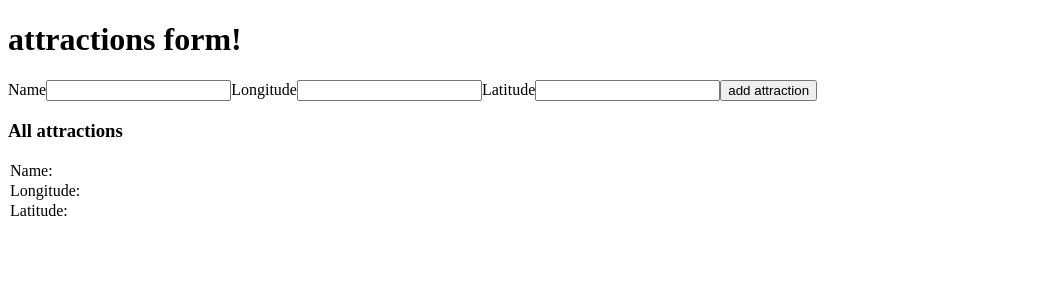
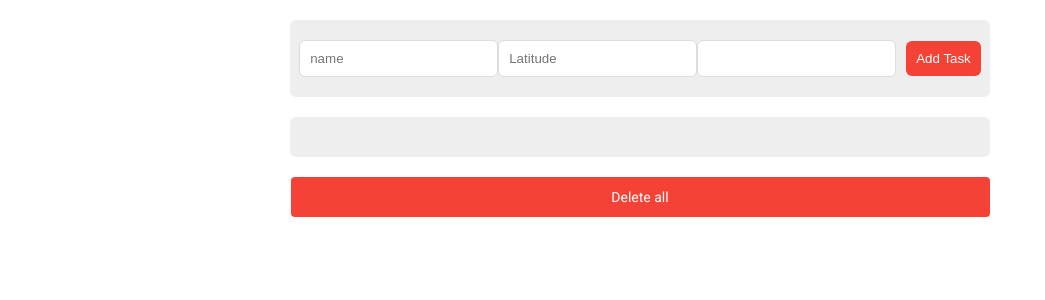
Before and after one commit to MairaGalvao/location-map-weather, an Angular app in the folder location-map/: page / in a window 1280 px wide. Shown: the top 300 px of the page, without its empty margins (0-1045 px from the left). Built offline with nearby package versions, Linux system fonts and the light colour scheme; no server answers.

Commit message:
uninstall material ui packages

```diff
--- a/location-map/angular.json
+++ b/location-map/angular.json
@@ -27,7 +27,6 @@
             "styles": [
               "src/styles.css",
               "./node_modules/leaflet/dist/leaflet.css"
-
             ],
             "scripts": []
           },
@@ -89,9 +88,9 @@
               "src/assets"
             ],
             "styles": [
+
               "node_modules/leaflet/dist/leaflet.css",
               "src/styles.css"
-
             ],
             "scripts": []
           }
--- a/location-map/package.json
+++ b/location-map/package.json
@@ -11,6 +11,7 @@
   "private": true,
   "dependencies": {
     "@angular/animations": "^15.1.0",
+    "@angular/cdk": "^15.1.3",
     "@angular/common": "^15.1.0",
     "@angular/compiler": "^15.1.0",
     "@angular/core": "^15.1.0",
--- a/location-map/src/app/app.component.css
+++ b/location-map/src/app/app.component.css
@@ -0,0 +1,85 @@
+body {
+  font-family: Arial, Helvetica, sans-serif;
+}
+.container {
+  width: 700px;
+  margin: 20px auto;
+}
+.form {
+  background-color: #eee;
+  border-radius: 6px;
+  padding: 20px;
+  display: flex;
+  align-items: center;
+  justify-content: center;
+}
+.input {
+  padding: 10px;
+  border: 1px solid #ddd;
+  border-radius: 6px;
+  flex: 1;
+}
+.input:focus , .add:focus{
+  outline: none;
+}
+.add {
+  border: none;
+  background-color: #f44336;
+  color: white;
+  padding: 10px;
+  border-radius: 6px;
+  margin-left: 10px;
+  cursor: pointer;
+}
+.tasks {
+  background-color: #eee;
+  margin-top: 20px;
+  border-radius: 6px;
+  padding: 20px;
+}
+.tasks .task {
+  background-color: white;
+  padding: 10px;
+  border-radius: 6px;
+  display: flex;
+  justify-content: space-between;
+  align-items: center;
+  transition: 0.3s;
+  cursor: pointer;
+  border: 1px solid #ccc;
+}
+.tasks .task:not(:last-child) {
+  margin-bottom: 15px;
+}
+.tasks .task:hover {
+  background-color: #f7f7f7;
+}
+.tasks .task.done {
+  opacity: 0.5;
+  position: relative;
+}
+.task.done::after {
+  position: absolute;
+  content: "";
+}
+.tasks .task span {
+  font-weight: bold;
+  font-size: 10px;
+  background-color: red;
+  color: white;
+  padding: 2px 6px;
+  border-radius: 4px;
+  cursor: pointer;
+}
+.delete-all {
+  width: calc(100% - 25px);
+  margin: auto;
+  padding: 12px;
+  text-align: center;
+  font-size: 14px;
+  color: white;
+  background-color: #f44336;
+  margin-top: 20px;
+  cursor: pointer;
+  border-radius: 4px;
+}
--- a/location-map/src/app/app.component.ts
+++ b/location-map/src/app/app.component.ts
@@ -6,7 +6,7 @@ import { Observable } from 'rxjs/internal/Observable';
 import { Subject } from 'rxjs';
 import { NgModule } from '@angular/core';
 import { DomSanitizer } from '@angular/platform-browser';
-
+// import {MatButton} from '@angular/material';
 
 
 @Component({
@@ -21,44 +21,24 @@ import { DomSanitizer } from '@angular/platform-browser';
 
 <!-- <app-attractions>  </app-attractions> -->
 
-<div>
-  <div>
-  <h1>attractions form!</h1>
-  </div>
-
-  <form #attractionsForm="ngForm" (ngSubmit)="onAttractionCreate(attractionsForm.value)">
-  <label >Name</label>
-  <input id="name" type="text" name="name" ngModel (keyup)="onKeyName($event)">
-
-  <label>Longitude</label>
-  <input type="text" name="lon" ngModel (keyup)="onKeyLongitude($event)">
-
-  <label>Latitude</label>
-  <input type="text" name="lat" ngModel (keyup)="onKeyLatitude($event)">
+<div class="container">
+<form class="form" #attractionsForm="ngForm" (ngSubmit)="onAttractionCreate(attractionsForm.value)">
 
 
-  <input type="submit" value="add attraction">
+            <input id="name" class="input" placeholder="name" type="text" name="name" ngModel (keyup)="onKeyName($event)">
 
-  </form>
-  </div>
 
-  <div>
-  <h3>All attractions</h3>
-  <table id="users">
-  <tr>
-    Name: <th>{{NameUser}}</th>
 
-  </tr>
-  <tr>
-    Longitude: <th>{{longitude}}</th>
+ <input type="text"  placeholder="Latitude" class="input" name="lon" ngModel (keyup)="onKeyLongitude($event)">
 
-  </tr>
-  <tr>
-    Latitude: <th>{{latitude}}</th>
 
-  </tr>
-  </table>
-  </div>
+ <input type="text" class="input" name="lat" ngModel (keyup)="onKeyLatitude($event)">
+
+            <input type="submit" class="add" value="Add Task" />
+            </form>
+        <div class="tasks"></div>
+        <div class="delete-all">Delete all</div>
+        </div>
 
   `
 })
@@ -69,6 +49,7 @@ export class AppComponent implements OnInit {
   longitude = '';
   latitude = '';
 
+  checked = false;
 
   constructor (private dataService: DataService,
     public http: HttpClient, private _sanitizer: DomSanitizer
--- a/location-map/src/app/app.module.ts
+++ b/location-map/src/app/app.module.ts
@@ -6,6 +6,7 @@ import {HttpClientModule} from '@angular/common/http';
 import { MapComponent } from './map/map.component';
 import { TodoComponent } from './todo/todo.component';
 import { FormsModule } from '@angular/forms';
+import { BrowserAnimationsModule } from '@angular/platform-browser/animations';
 
 
 @NgModule({
@@ -13,12 +14,16 @@ import { FormsModule } from '@angular/forms';
     AppComponent,
     MapComponent,
 
+
   ],
   imports: [
     BrowserModule,
     HttpClientModule,
     FormsModule,
+    BrowserAnimationsModule,
+
   ],
+
   providers: [],
   bootstrap: [AppComponent]
 })
--- a/location-map/src/index.html
+++ b/location-map/src/index.html
@@ -6,6 +6,9 @@
   <base href="/">
   <meta name="viewport" content="width=device-width, initial-scale=1">
   <link rel="icon" type="image/x-icon" href="favicon.ico">
+  <link rel="preconnect" href="https://fonts.gstatic.com">
+  <link href="https://fonts.googleapis.com/css2?family=Roboto:wght@300;400;500&display=swap" rel="stylesheet">
+  <link href="https://fonts.googleapis.com/icon?family=Material+Icons" rel="stylesheet">
 </head>
 <body>
   <app-root></app-root>
--- a/location-map/src/styles.css
+++ b/location-map/src/styles.css
@@ -1 +1,5 @@
 /* You can add global styles to this file, and also import other style files */
+
+
+html, body { height: 100%; }
+body { margin: 0; font-family: Roboto, "Helvetica Neue", sans-serif; }
```
Also changed, not shown: 1 other file (tests, documents, lock files or other folders).
